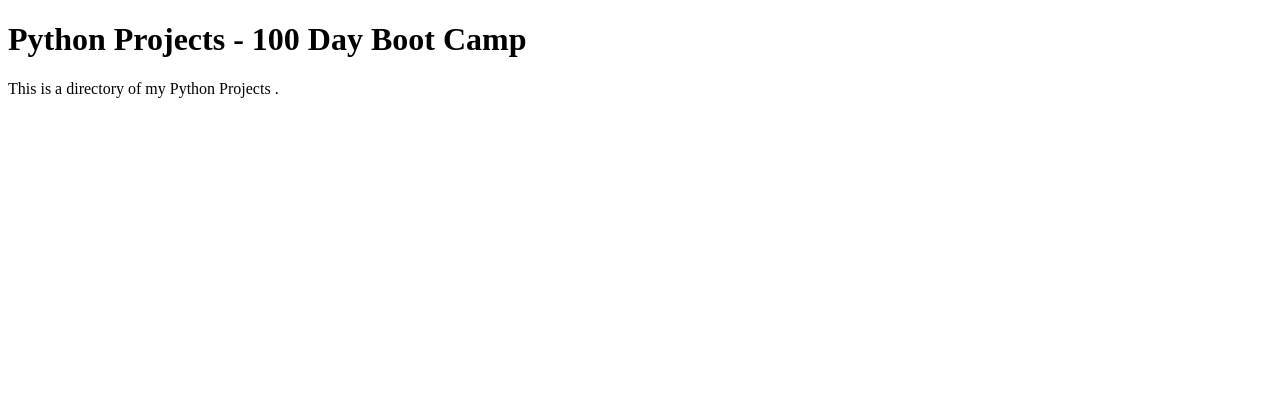
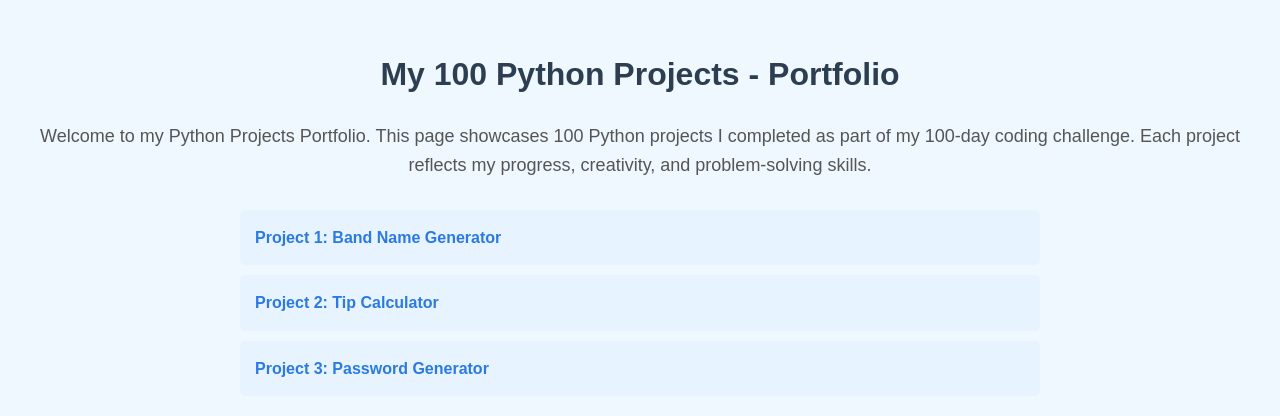
Before and after one commit to ajax004/ajax004.github.io, a plain HTML site: page index.html in a window 1280 px wide. Drawn offline with Linux system fonts and the light colour scheme.

Commit message:
Update index.html

```diff
--- a/index.html
+++ b/index.html
@@ -1,7 +1,66 @@
 <!DOCTYPE html>
 <html>
+<head>
+  <title>My 100 Python Projects - Portfolio</title>
+  <style>
+    body {
+      font-family: Arial, sans-serif;
+      line-height: 1.6;
+      background-color: #f0f8ff;
+      color: #333;
+      padding: 20px;
+    }
+    h1 {
+      text-align: center;
+      color: #2c3e50;
+    }
+    p.intro {
+      text-align: center;
+      font-size: 18px;
+      color: #555;
+      margin-bottom: 30px;
+    }
+    .project-list {
+      max-width: 800px;
+      margin: 0 auto;
+    }
+    ul {
+      list-style-type: none;
+      padding: 0;
+    }
+    li {
+      background-color: #e7f3fe;
+      margin: 10px 0;
+      padding: 15px;
+      border-radius: 5px;
+      transition: background-color 0.3s;
+    }
+    li:hover {
+      background-color: #d0e8ff;
+    }
+    a {
+      text-decoration: none;
+      color: #2a7ae2;
+      font-weight: bold;
+    }
+    a:hover {
+      text-decoration: underline;
+    }
+  </style>
+</head>
 <body>
-<h1>Python Projects - 100 Day Boot Camp</h1>
-<p>This is a directory of my Python Projects .</p>
+  <h1>My 100 Python Projects - Portfolio</h1>
+  <p class="intro">
+    Welcome to my Python Projects Portfolio. This page showcases 100 Python projects I completed as part of my 100-day coding challenge. Each project reflects my progress, creativity, and problem-solving skills.
+  </p>
+
+  <div class="project-list">
+    <ul>
+      <li><a href="#project1">Project 1: Band Name Generator</a></li>
+      <li><a href="#project2">Project 2: Tip Calculator</a></li>
+      <li><a href="#project3">Project 3: Password Generator</a></li>
+      <!-- Add more projects here up to 100 -->
+    </ul>
+  </div>
 </body>
 </html>
```
